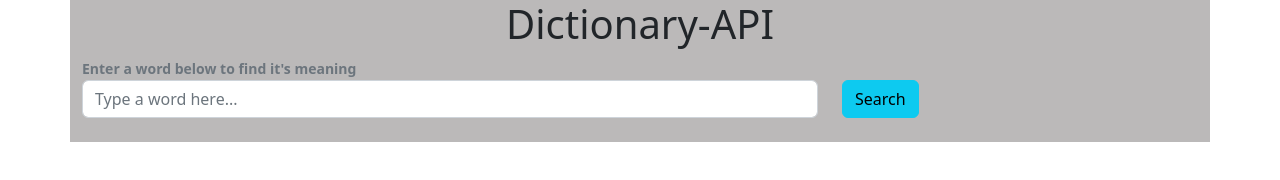
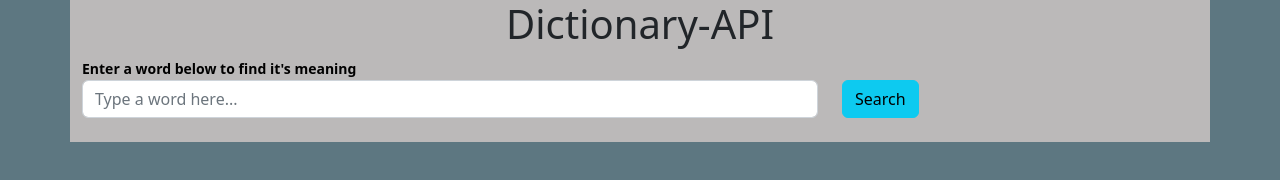
Before and after one commit to Shanthi2814/Dictionary-API, a plain HTML site: page Dictionary-API/index.html in a window 1280 px wide. Drawn offline with nearby package versions, Linux system fonts and the light colour scheme.

Commit message:
Update index.html

```diff
--- a/Dictionary-API/index.html
+++ b/Dictionary-API/index.html
@@ -1,3 +1,4 @@
+
 <!DOCTYPE html>
 <html lang="en">
 <head>
@@ -17,10 +18,10 @@
             crossorigin="anonymous"
             referrerpolicy="no-referrer" />
     </head>
-    <body>
+    <body style="background-color: rgb(93, 119, 129);">
         <div class="container">
             <h1 style="text-align: center;">Dictionary-API</h1>
-            <label for="wordinput" class="small text-muted"><b>Enter a word below to find it's meaning</b></label>
+            <label for="wordinput" class="small text-muted"><b style="color: black;">Enter a word below to find it's meaning</b></label>
             <div class="row">
                 <div class="col-8">
                     <form class="form-inline dictform">
```
